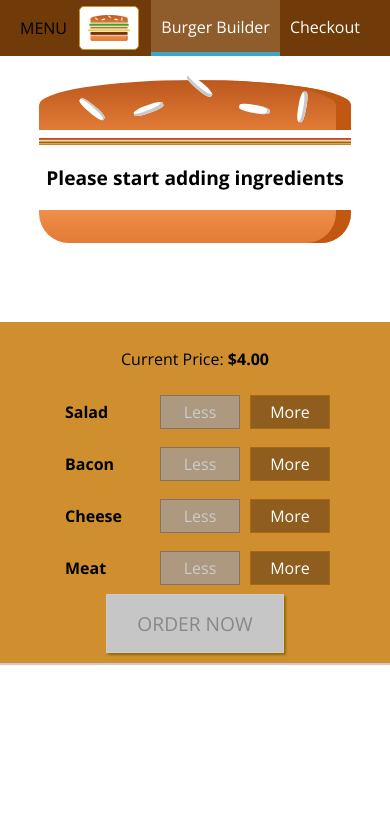
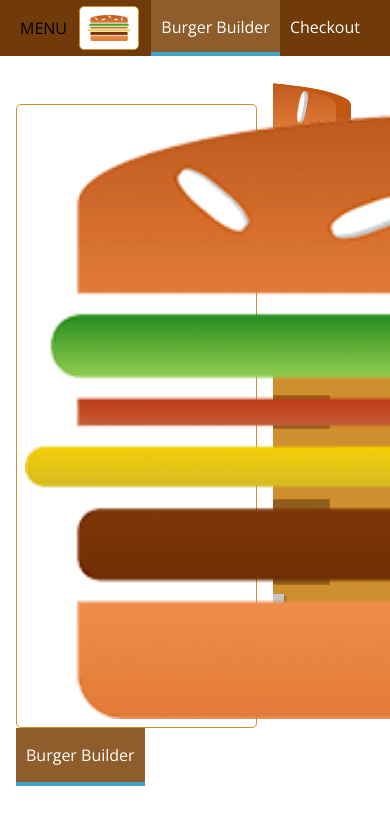
Before and after one commit to papawlo/burger-builder-app, a React app: page / in a window 390 px wide. Shown: the top 824 px of the page. Built offline with nearby package versions, Linux system fonts and the light colour scheme.

Commit message:
146. Creating a Responsive Sidedrawer

```diff
--- a/src/components/Layout/Layout.js
+++ b/src/components/Layout/Layout.js
@@ -2,11 +2,13 @@
 import Aux from '../../hoc/Auxiliary';
 import classes from './Layout.css';
 import Toolbar from '../Navigation/Toolbar/Toolbar';
+import SideDrawer from '../Navigation/SideDrawer/SideDrawer';
 
 const layout = props => {
     return (
         <Aux>
             <Toolbar></Toolbar>
+            <SideDrawer />
             <main className={classes.Content}>
                 {props.children}
             </main>
--- /dev/null
+++ b/src/components/Navigation/SideDrawer/SideDrawer.css
@@ -0,0 +1,28 @@
+.SideDrawer {
+    position: fixed;
+    width: 280px;
+    max-width: 70%;
+    height: 100%;
+    left: 0;
+    top: 9;
+    z-index: 200;
+    background-color: #fff;
+    padding: 32px 16px;
+    box-sizing: border-box;
+    transition: transform 0.3s ease-in-out;
+}
+
+@media(min-width:500px) {
+
+    .SideDrawer {
+        display: none;
+    }
+}
+
+.Open {
+    transform: translateX(0);
+}
+
+.Close {
+    transform: translateX(-100%);
+}
--- /dev/null
+++ b/src/components/Navigation/SideDrawer/SideDrawer.js
@@ -0,0 +1,17 @@
+import React from 'react'
+import Logo from '../../Logo/Logo'
+import NavigationItems from '../NavigationItems/NavigationItems'
+import classes from './SideDrawer.css'
+
+const SideDrawer = (props) => {
+    return (
+        <div className={classes.SideDrawer}>
+            <Logo />
+            <nav>
+                <NavigationItems />
+            </nav>
+        </div>
+    )
+}
+
+export default SideDrawer
```
